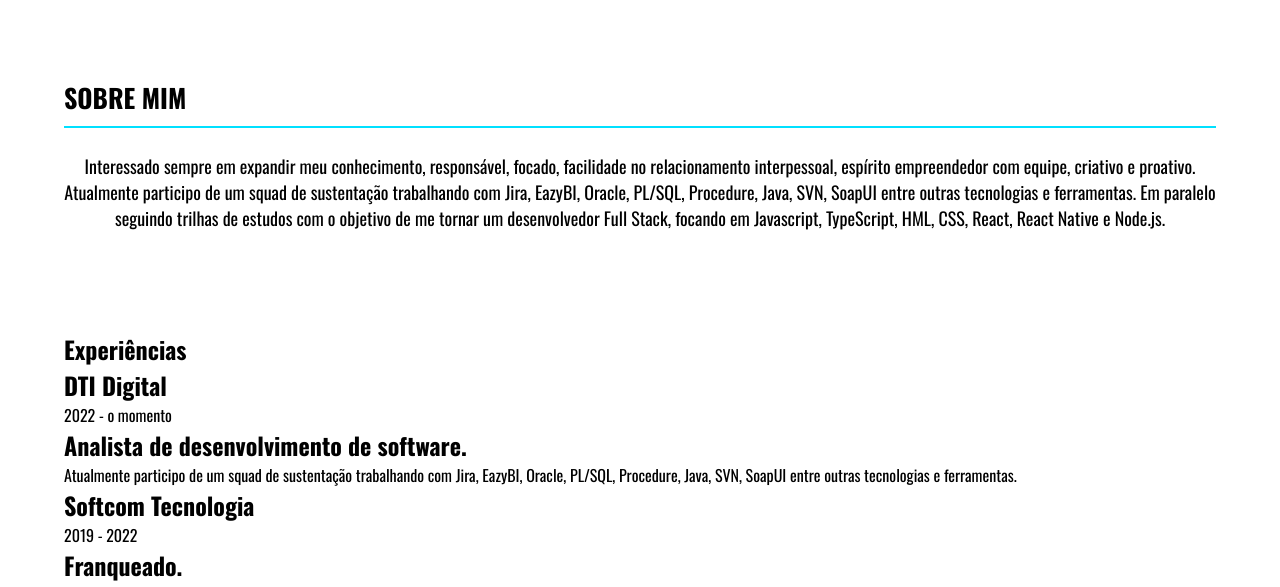
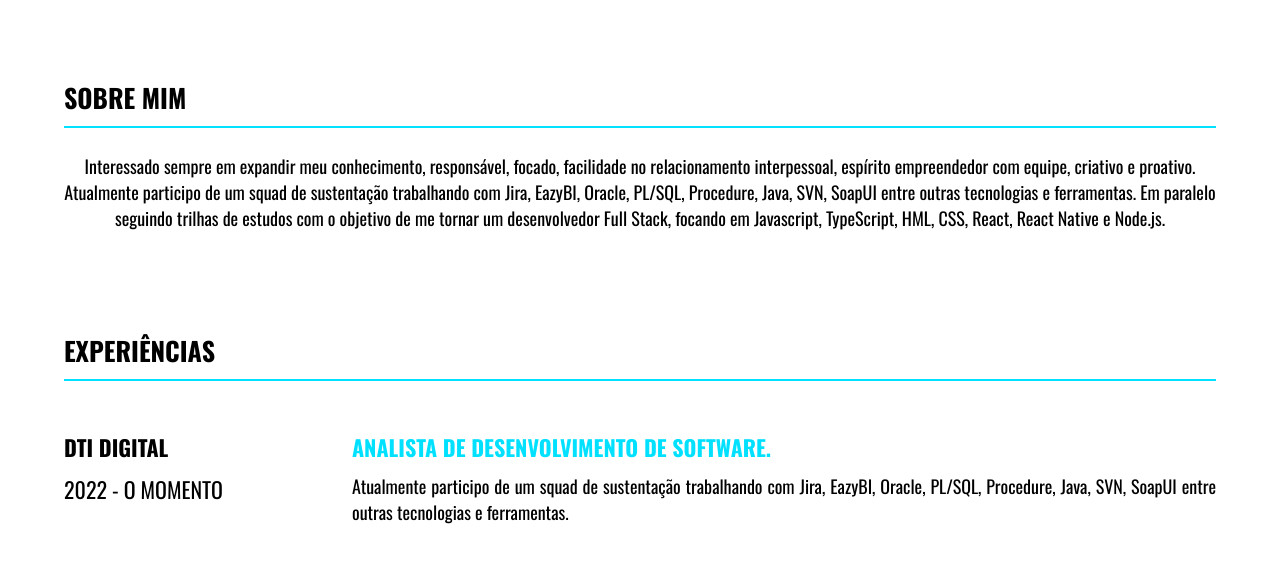
Before and after one commit to EduardoMichetti/Curriculo-Online, a plain HTML site: page index.html in a window 1280 px wide. Shown: the part 198-785 px from the top of the page. Drawn offline with nearby package versions, Linux system fonts and the light colour scheme.

Commit message:
Style - Experiencias

```diff
--- a/assets/css/home.css
+++ b/assets/css/home.css
@@ -11,7 +11,6 @@
     margin-top: 5%;
     margin-bottom: 100px;
 }
-
 .container .h-name h1 {
     font-family: 'Oswald', sans-serif;
     font-weight: bold;
@@ -19,7 +18,6 @@
     text-transform: uppercase;
     color: #232323;
 }
-
 .container .h-name h2 {
     font-family: 'Oswald', sans-serif;
     font-weight: bold;
@@ -35,14 +33,12 @@
     min-height: 100px;
     margin-bottom: 100px;
 }
-
 .container .h-sobre .h-title-sobre {
     width: 100%;
     height: 50px;
     border-bottom: 2px solid #00E0FF;
     margin-bottom: 25px;
 }
-
 .container .h-sobre .h-title-sobre h2{
     margin-top: 5%;
     font-family: 'Oswald', sans-serif;
@@ -51,7 +47,6 @@
     text-transform: uppercase;
     color: #000000;
 }
-
 .container .h-sobre .paragraf {
     font-family: 'Oswald', sans-serif;
     font-weight: normal;
@@ -60,3 +55,72 @@
 }
 
 /*************************************** EXPERIÊNCIA ************************************** */
+
+.container .h-experiencia .h-title-experiencia {
+    width: 100%;
+    height: 50px;
+    border-bottom: 2px solid #00E0FF;
+    margin-bottom: 50px;
+}
+.container .h-experiencia .h-title-experiencia h2{
+    margin-top: 5%;
+    font-family: 'Oswald', sans-serif;
+    font-weight: bold;
+    font-size: 26px;
+    text-transform: uppercase;
+    color: #000000;
+}
+.container .h-experiencia .h-itens {
+    width: 100%;
+    min-height: 100px;
+}
+.container .h-experiencia .h-itens .item {
+    display: flex;
+    flex-direction: row;
+    width: 100%;
+    min-height: 220px;
+}
+/* NOME EMPRESA EXPERIENCIA */
+.container .h-experiencia .h-itens .item .work {
+    min-width: 25%;
+    max-width: 25%;
+    min-height: 100px;
+}
+.container .h-experiencia .h-itens .item .work h2 {
+    font-family: 'Oswald', sans-serif;
+    font-weight: bold;
+    font-size: 22px;
+    margin-bottom: 10px;
+    text-transform: uppercase;
+    color: #000000;
+}
+.container .h-experiencia .h-itens .item .work p{
+    font-family: 'Oswald', sans-serif;
+    font-weight: normal;
+    font-size: 22px;
+    margin-bottom: 10px;
+    text-transform: uppercase;
+    color: #000000;
+}
+/* DETALHES EXPERIENCIAS */
+.container .h-experiencia .h-itens .item .description {
+    width: 75%;
+    min-height: 100px;
+}
+.container .h-experiencia .h-itens .item .description h2{
+    font-family: 'Oswald', sans-serif;
+    font-weight: bold;
+    font-size: 22px;
+    margin-bottom: 10px;
+    text-transform: uppercase;
+    color: #00E0FF;
+}
+.container .h-experiencia .h-itens .item .description p{
+    font-family: 'Oswald', sans-serif;
+    font-weight: normal;
+    font-size: 18px;
+    text-align: justify;
+    color: #000000;
+}
+/* DETALHES EDUCACAO */
+/* 12 MINUTOS */
```
